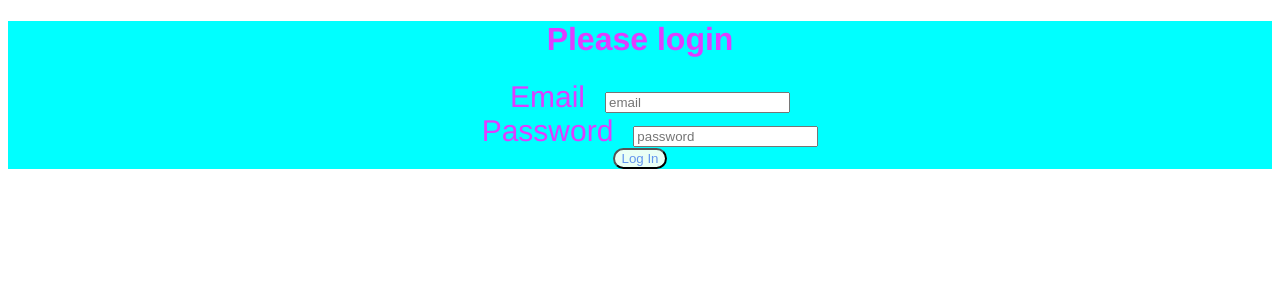
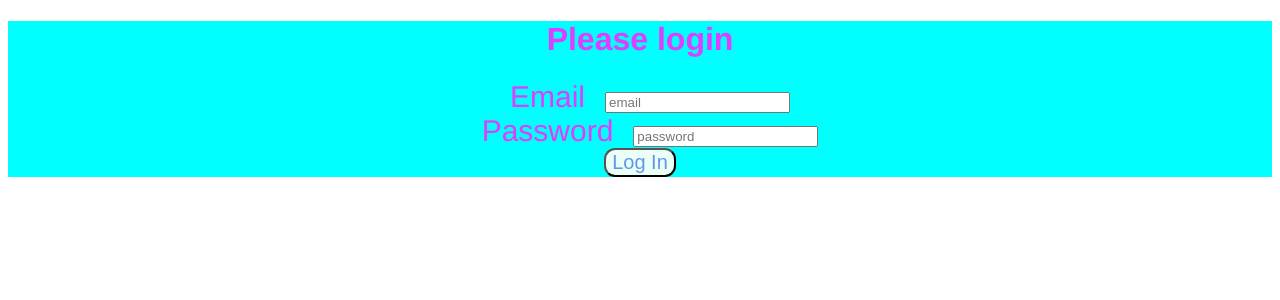
Before and after one commit to chriszc97/Festival, a Vue app in the folder festival/: page /login in a window 1280 px wide. Shown: the top 300 px of the page. Built offline with nearby package versions, Linux system fonts and the light colour scheme.

Commit message:
fixing slugs;

```diff
--- a/festival/src/pages/Login.vue
+++ b/festival/src/pages/Login.vue
@@ -52,7 +52,7 @@ export default {
       let logger = this.user
       const res = await axios.post(`${BASE_URL}/auth/login`,logger)
       this.theUser = res.data
-      this.$router.push(`/profile`)
+      this.$router.push(`/home`)
     }
   }
 
@@ -63,14 +63,15 @@ export default {
 div{
   background-color:aqua;
   margin-bottom: 0;
+  border-bottom: 100px;
 
 }
 label{
   font-size: 30px;
   padding: 20px;
-
-
+}
+button{
+  font-size: 20px
 }
 
-
 </style>
--- a/festival/src/router.js
+++ b/festival/src/router.js
@@ -4,8 +4,8 @@ import Profile from './pages/Profile';
 import Login from './pages/Login';
 
 const routes = [
-  { path: '/home', component: Home, name: 'Home' },
-  { path: '/profile', component: Profile, name: 'Profile' },
+  { path: '/home', component: Profile, name: 'Profile' },
+  { path: '/profile', component: Home, name: 'Home' },
   { path: '/login', component: Login, name: 'Login' }
 ];
 
```
